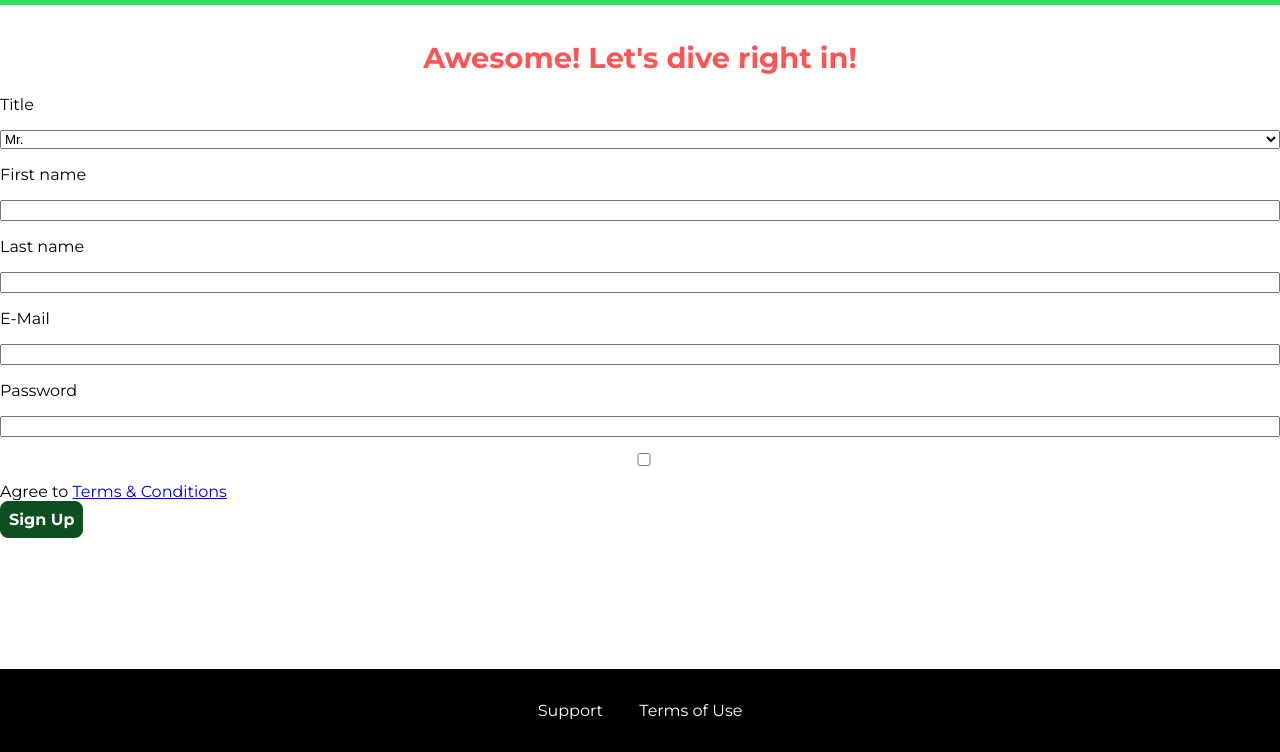
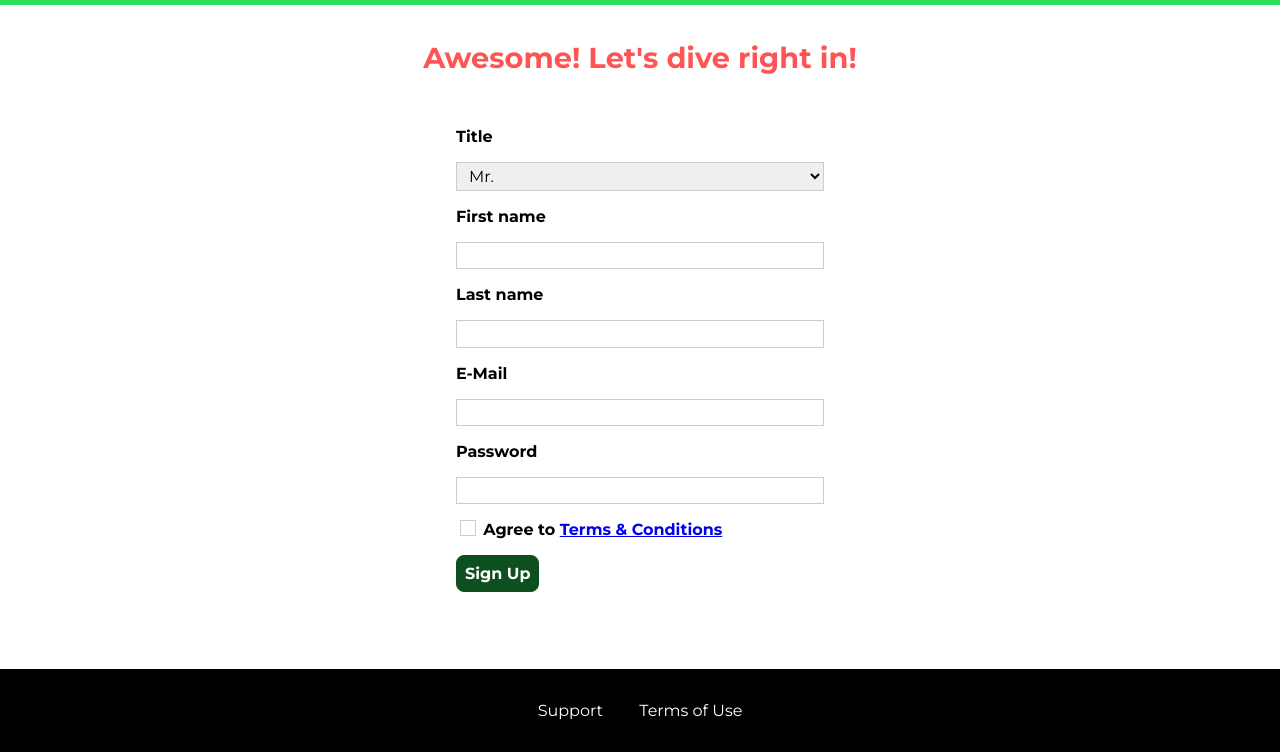
Before and after one commit to JCamiloo/web-designs, a plain HTML site: page [uHost] Web 1/start-hosting/index.html in a window 1280 px wide. Shown: the part 51-803 px from the top of the page. Drawn offline with Linux system fonts and the light colour scheme.

Commit message:
[uHost] adding forms

```diff
--- a/[uHost] Web 1/start-hosting/start-hosting.css
+++ b/[uHost] Web 1/start-hosting/start-hosting.css
@@ -7,6 +7,14 @@ main {
     color: #ff5454;
 }
 
+.signup-form {
+    padding: 1rem;
+}
+
+.signup-form label {
+    font-weight: bold;
+}
+
 .signup-form label,
 .signup-form input,
 .signup-form select {
@@ -14,3 +22,52 @@ main {
     margin-top: 1rem;
     width: 100%;
 }
+
+/* .signup-form input[type="checkbox"]  */
+.signup-form input[id*="terms"],
+.signup-form input[id*="terms"] + label {
+    display: inline-block;
+    width: auto;
+    vertical-align: bottom;
+}
+
+.signup-form input:not([type="checkbox"]),
+.signup-form select {
+    border: 1px solid #CCC;
+    padding: 0.2rem 0.5rem;
+    font: inherit;
+}
+
+.signup-form input[type="checkbox"]:checked {
+    background: #2DDF5C;
+    border: #0E4F1F;
+}
+
+.signup-form input:focus,
+.signup-form select:focus {
+    outline: none;
+    background: #D8F3DF;
+    border-color: #2DDF5C;
+}
+
+.signup-form input[type="checkbox"] {
+    border: 1px solid #CCC;
+    background: white;
+    width: 1rem;
+    height: 1rem;
+    -webkit-appearance: none;
+    -moz-appearance: none;
+    appearance: none;
+}
+
+.signup-form button[type="submit"] {
+    display: block;
+    margin-top: 1rem;
+}
+
+@media (min-width: 40rem) {
+    .signup-form {
+        margin: auto;
+        width: 25rem;
+    }
+}
```
